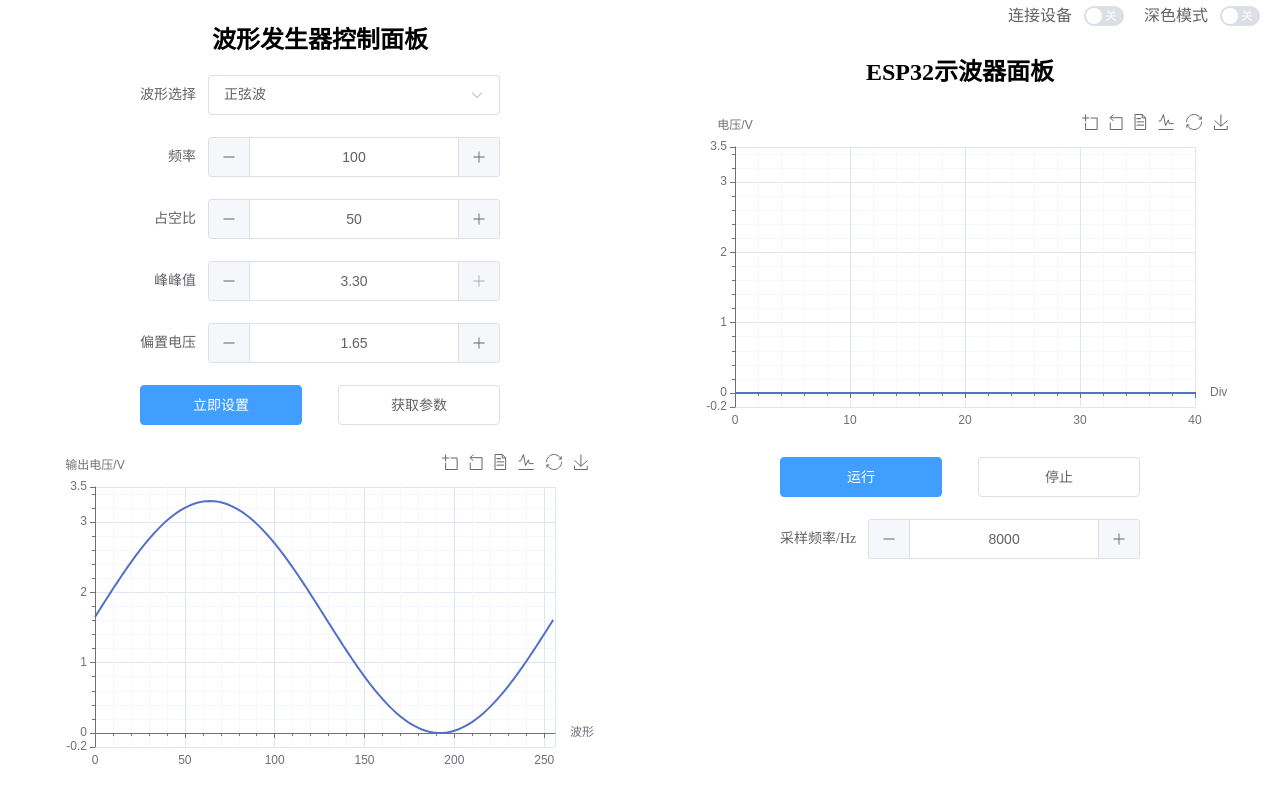
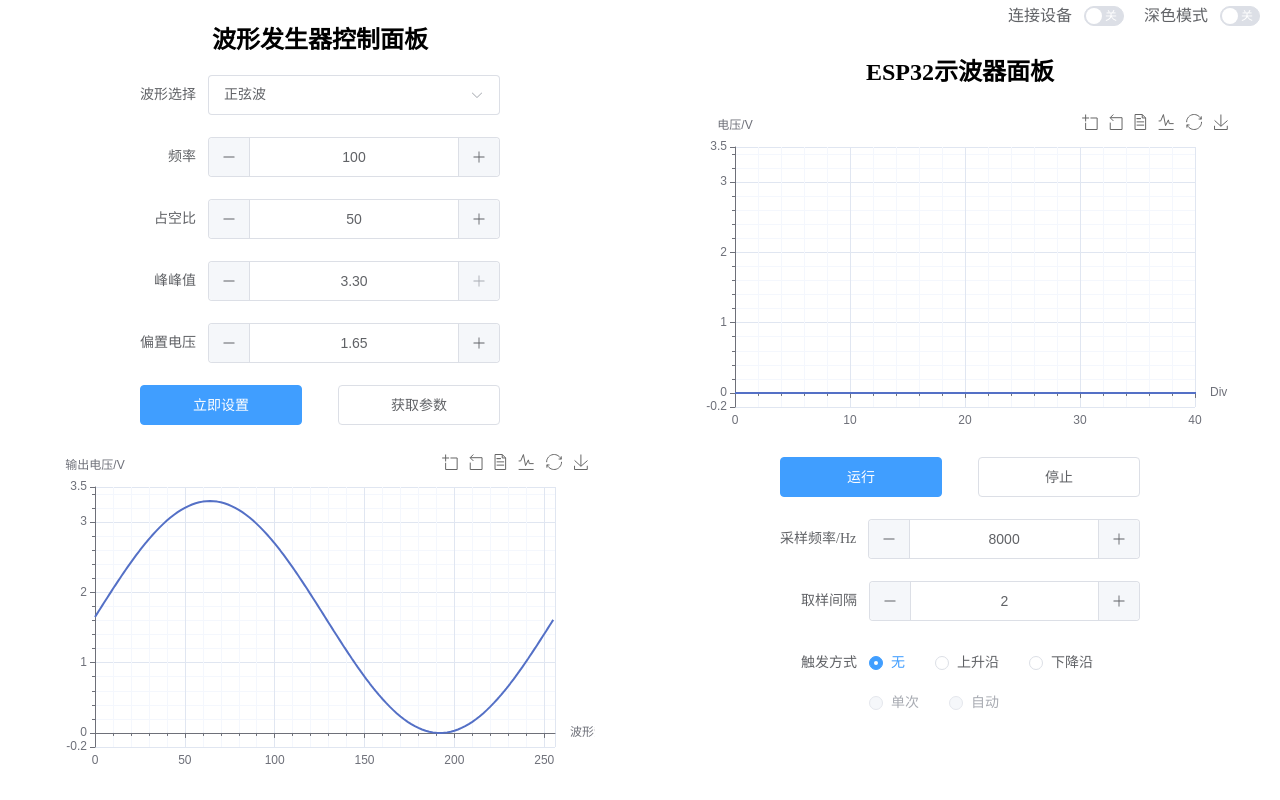
Before and after one commit to guohaomeng/ESP32WebScopeUI, a Vue app: page / in a window 1280 px wide. Built offline with nearby package versions, Linux system fonts and the light colour scheme.

Commit message:
添加更改采样间隔及触发模式的UI

```diff
--- a/components.d.ts
+++ b/components.d.ts
@@ -13,6 +13,8 @@ declare module '@vue/runtime-core' {
     ElFormItem: typeof import('element-plus/es')['ElFormItem']
     ElInputNumber: typeof import('element-plus/es')['ElInputNumber']
     ElOption: typeof import('element-plus/es')['ElOption']
+    ElRadio: typeof import('element-plus/es')['ElRadio']
+    ElRadioGroup: typeof import('element-plus/es')['ElRadioGroup']
     ElRow: typeof import('element-plus/es')['ElRow']
     ElSelect: typeof import('element-plus/es')['ElSelect']
     ElSwitch: typeof import('element-plus/es')['ElSwitch']
--- a/src/components/OSChart.vue
+++ b/src/components/OSChart.vue
@@ -1,15 +1,33 @@
 <template>
   <div :style="`width:${width}px;height:${height}px;`" :id="container" class="OSChart"></div>
   <div class="OSCForm">
+    <el-form label-width="auto">
       <el-form-item size="large">
         <el-button type="primary" @click="OSCRun" style="width: 45%; margin-right: 5%;">运行</el-button>
         <el-button @click="OSCStop" style="width: 45%; margin-left: 5%;">停止</el-button>
       </el-form-item>
+    </el-form>
+    <el-form label-width="auto">
       <el-form-item size="large" label="采样频率/Hz">
         <el-input-number v-model="sampleRate" @change="sampleRateChange(sampleRate)" :min="1000" :max="128000"
           :step="1000" step-strictly label="采样频率/Hz">
         </el-input-number>
       </el-form-item>
+      <el-form-item size="large" label="取样间隔">
+        <el-input-number v-model="sampleStep" @change="sampleStepChange(sampleStep)" :min="1" :max="4" :step="1"
+          step-strictly label="取样间隔">
+        </el-input-number>
+      </el-form-item>
+      <el-form-item size="large" label="触发方式">
+        <el-radio-group v-model="triggerMode" @change="triggerModeChange(triggerMode)">
+          <el-radio :label="1">无</el-radio>
+          <el-radio :label="2">上升沿</el-radio>
+          <el-radio :label="3">下降沿</el-radio>
+          <el-radio disabled :label="4">单次</el-radio>
+          <el-radio disabled :label="5">自动</el-radio>
+        </el-radio-group>
+      </el-form-item>
+    </el-form>
   </div>
 </template>
 
@@ -29,9 +47,19 @@ var chartDom: HTMLElement;
 let isRun = true;
 var OSCData = new Array();
 const sampleRate = ref(8000);
+const sampleStep = ref(2);
+const triggerMode = ref(1);
 const sampleRateChange = (value: number) => {
   console.log("R" + value + "\n");
   sendData("R" + value);
+}
+const sampleStepChange = (value: number) => {
+  console.log("S" + value + "\n");
+  sendData("S" + value);
+}
+const triggerModeChange = (value: number) => {
+  console.log("T" + value + "\n");
+  sendData("T" + value);
 }
 function OSCRun() {
   isRun = true;
```
Lines whose indentation alone changed are shown as unchanged.
